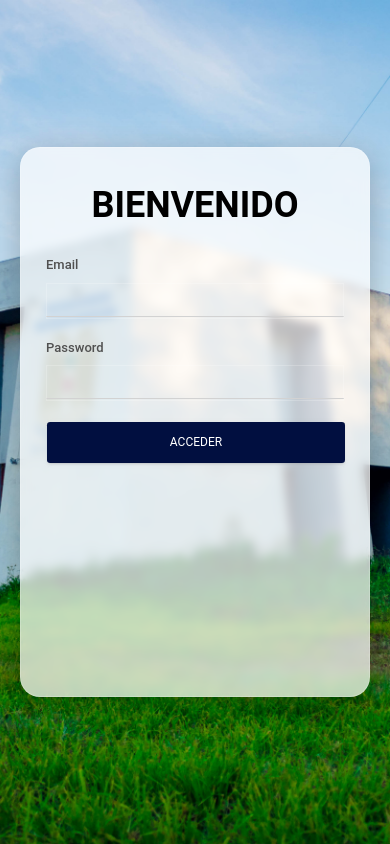
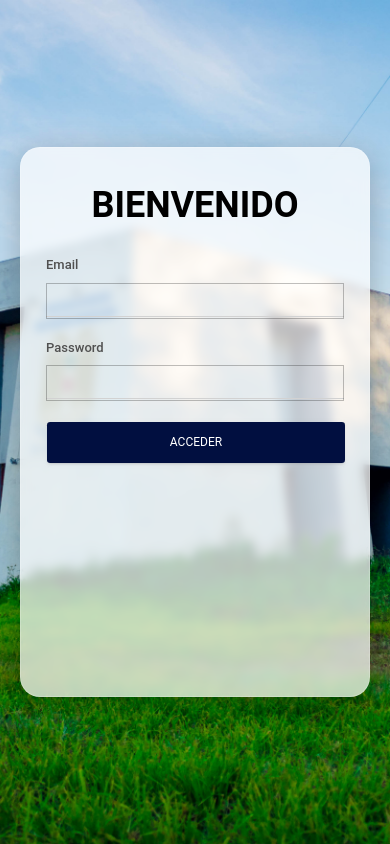
Before and after one commit to Edgar552/penta-front, a React (Create React App) app: page /#/login in a window 390 px wide. Built offline with nearby package versions, Linux system fonts and the light colour scheme; no server answers.

Commit message:
fix css style for mobile

```diff
--- a/src/assets/css/customUI.css
+++ b/src/assets/css/customUI.css
@@ -190,7 +190,7 @@
         width: 100%;
         padding: 30px 25px;
         background: transparent;
-        color: white;
+        color: #000000;
     }
 
     .login-right h2 {
@@ -200,24 +200,24 @@
         color: #000000;
     }
 
-    .form-label {
+    .login-right .form-label {
         color: #505050;
     }
 
-    .form-control {
+    .login-right .form-control {
         /*background: rgba(255, 255, 255, 0.15);*/
-        border: 1px solid rgba(255,255,255,0.2);
-        color: black;
+        border: 1px solid rgba(0,0,0,0.25);
+        color: #000000;
     }
 
-    .form-control::placeholder {
-        color: rgba(255,255,255,0.7);
+    .login-right .form-control::placeholder {
+        color: rgba(0,0,0,0.55);
     }
 
-    .form-control:focus {
+    .login-right .form-control:focus {
         background: rgba(255,255,255,0.2);
-        color: white;
-        border-color: rgba(255,255,255,0.4);
+        color: #000000;
+        border-color: rgba(0,0,0,0.5);
         box-shadow: none;
     }
 
```
